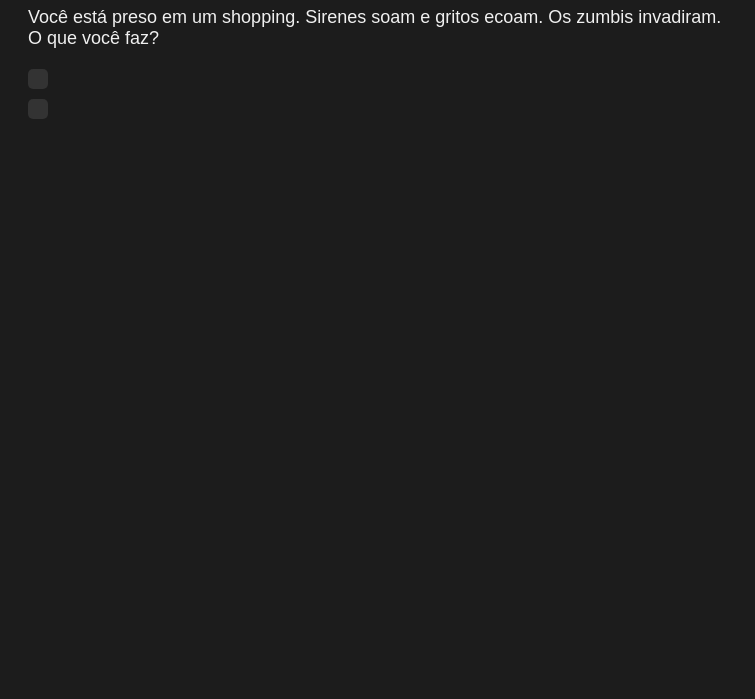
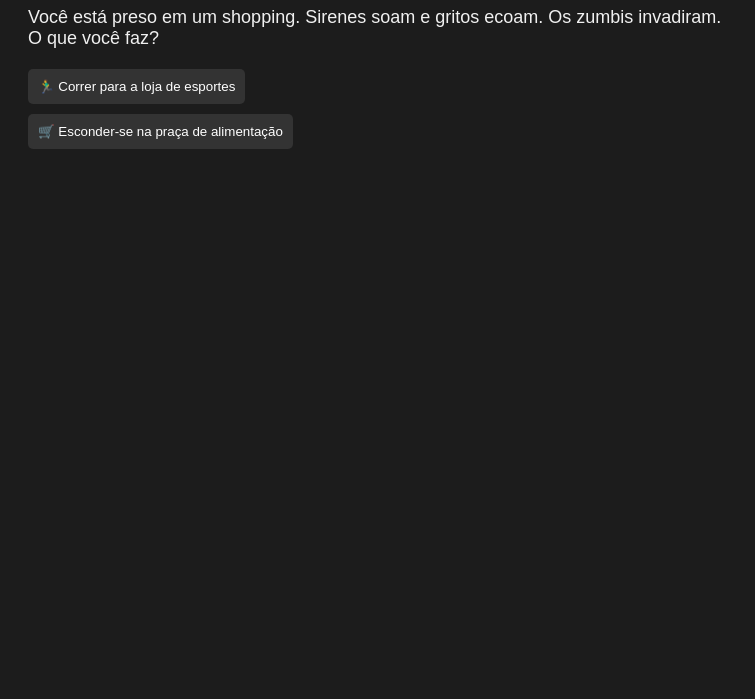
Before and after one commit to WMiguel207/JS, a plain HTML site: page Historia/index.html in a window 1280 px wide. Shown: the part 101-800 px from the top of the page, without its empty margins (0-755 px from the left). Drawn offline with Linux system fonts and the light colour scheme.

Commit message:
modificação 2 (historia)

```diff
--- a/Historia/index.html
+++ b/Historia/index.html
@@ -1,7 +1,7 @@
 <!DOCTYPE html>
 <html lang="pt-BR">
   <head>
-  <meta charset="UTF-8">
+    <meta charset="UTF-8" />
     <title>Shopping Morto</title>
     <style>
       body {
@@ -40,77 +40,103 @@
 
       const cenas = {
         inicio: {
-        texto: "Você está preso em um shopping. Sirenes soam e gritos ecoam. Os zumbis invadiram.<br> O que você faz?",
+          texto:
+            "Você está preso em um shopping. Sirenes soam e gritos ecoam. Os zumbis invadiram.<br> O que você faz?",
           escolhas: [
-          { texto: "🏃‍♂️ Correr para a loja de esportes", proximaCena: "esportes" },
-          { texto: "🛒 Esconder-se na praça de alimentação", proximaCena: "praca" }
-        ]
+            {
+              texto: "🏃‍♂️ Correr para a loja de esportes",
+              proximaCena: "esportes",
+            },
+            {
+              texto: "🛒 Esconder-se na praça de alimentação",
+              proximaCena: "praca",
+            },
+          ],
         },
         esportes: {
-        texto: "Você pega um taco de beisebol e tênis novos. De repente, um zumbi aparece pela porta!",
+          texto:
+            "Você pega um taco de beisebol e tênis novos. De repente, um zumbi aparece pela porta!",
           escolhas: [
             { texto: "⚾ Atacar o zumbi", proximaCena: "atacar" },
-          { texto: "🚪 Correr para a escada de incêndio", proximaCena: "escada" }
-        ]
+            {
+              texto: "🚪 Correr para a escada de incêndio",
+              proximaCena: "escada",
+            },
+          ],
         },
         praca: {
-        texto: "Você se esconde atrás de uma lanchonete. Um grupo de sobreviventes aparece.",
+          texto:
+            "Você se esconde atrás de uma lanchonete. Um grupo de sobreviventes aparece.",
           escolhas: [
             { texto: "🤝 Juntar-se a eles", proximaCena: "grupo" },
-          { texto: "🙅‍♂️ Ficar sozinho", proximaCena: "sozinho" }
-        ]
+            { texto: "🙅‍♂️ Ficar sozinho", proximaCena: "sozinho" },
+          ],
         },
         atacar: {
           texto: "Você derrota o zumbi, mas chama atenção de outros! ⚠️",
           escolhas: [
-          { texto: "🏃 Fugir para a escada de incêndio", proximaCena: "escada" },
-          { texto: "🔒 Trancar-se na loja", proximaCena: "preso" }
-        ]
+            {
+              texto: "🏃 Fugir para a escada de incêndio",
+              proximaCena: "escada",
+            },
+            { texto: "🔒 Trancar-se na loja", proximaCena: "preso" },
+          ],
         },
         escada: {
-        texto: "Você sobe correndo. No topo, encontra a saída trancada. Uma figura misteriosa aparece com uma chave.",
+          texto:
+            "Você sobe correndo. No topo, encontra a saída trancada. Uma figura misteriosa aparece com uma chave.",
           escolhas: [
             { texto: "👤 Confiar na pessoa", proximaCena: "confia" },
-          { texto: "🔫 Ameaçar e pegar a chave à força", proximaCena: "forca" }
-        ]
+            {
+              texto: "🔫 Ameaçar e pegar a chave à força",
+              proximaCena: "forca",
+            },
+          ],
         },
         preso: {
-        texto: "Você se tranca, mas não há saída. Os zumbis quebram a vitrine. 🧟‍♂️💥",
+          texto:
+            "Você se tranca, mas não há saída. Os zumbis quebram a vitrine. 🧟‍♂️💥",
           escolhas: [],
-        final: "☠️ Final Ruim: preso e devorado."
+          final: "☠️ Final Ruim: preso e devorado.",
         },
         grupo: {
-        texto: "O grupo te aceita. Juntos, planejam uma fuga pelos dutos de ar.",
+          texto:
+            "O grupo te aceita. Juntos, planejam uma fuga pelos dutos de ar.",
           escolhas: [
             { texto: "🚷 Ir na frente", proximaCena: "duto_morte" },
-          { texto: "👣 Deixar outro ir primeiro", proximaCena: "duto_fuga" }
-        ]
+            { texto: "👣 Deixar outro ir primeiro", proximaCena: "duto_fuga" },
+          ],
         },
         sozinho: {
-        texto: "Você tenta se esgueirar até a saída sozinho, mas cai em uma armadilha de outro sobrevivente.",
+          texto:
+            "Você tenta se esgueirar até a saída sozinho, mas cai em uma armadilha de outro sobrevivente.",
           escolhas: [],
-        final: "☠️ Final Ruim: morto por humanos paranoicos."
+          final: "☠️ Final Ruim: morto por humanos paranoicos.",
         },
         confia: {
-        texto: "A pessoa abre a porta e vocês escapam para o telhado, onde um helicóptero aguarda.",
+          texto:
+            "A pessoa abre a porta e vocês escapam para o telhado, onde um helicóptero aguarda.",
           escolhas: [],
-        final: "🚁 Final Bom: fuga de helicóptero bem-sucedida!"
+          final: "🚁 Final Bom: fuga de helicóptero bem-sucedida!",
         },
         forca: {
-        texto: "Você consegue a chave, mas a figura misteriosa atira em você. Você abre a porta ferido.",
+          texto:
+            "Você consegue a chave, mas a figura misteriosa atira em você. Você abre a porta ferido.",
           escolhas: [],
-        final: "🩸 Final Neutro: escapou, mas gravemente ferido."
+          final: "🩸 Final Neutro: escapou, mas gravemente ferido.",
         },
         duto_morte: {
-        texto: "O duto cede com seu peso. Você cai no meio de zumbis famintos.",
+          texto:
+            "O duto cede com seu peso. Você cai no meio de zumbis famintos.",
           escolhas: [],
-        final: "☠️ Final Ruim: morte dolorosa nos dutos."
+          final: "☠️ Final Ruim: morte dolorosa nos dutos.",
         },
         duto_fuga: {
-        texto: "O outro sobrevive, e te puxa com segurança. Vocês escapam pelos fundos do shopping.",
+          texto:
+            "O outro sobrevive, e te puxa com segurança. Vocês escapam pelos fundos do shopping.",
           escolhas: [],
-        final: "🚪 Final Bom: fuga bem-sucedida com aliados."
-      }
+          final: "🚪 Final Bom: fuga bem-sucedida com aliados.",
+        },
       };
 
       function mostrarCena(key) {
@@ -125,20 +151,21 @@
 
           const restartBtn = document.createElement("button");
           restartBtn.className = "escolha";
-        restartBtn.textoContent = "🔁 Jogar Novamente";
+          restartBtn.textContent = "🔁 Jogar Novamente";
           restartBtn.onclick = () => mostrarCena("inicio");
           escolhasElement.appendChild(restartBtn);
           return;
         }
 
-      scene.escolhas.forEach(escolha => {
+        scene.escolhas.forEach((escolha) => {
           const btn = document.createElement("button");
           btn.className = "escolha";
-        btn.textoContent = escolha.texto;
+          btn.textContent = escolha.texto;
           btn.onclick = () => mostrarCena(escolha.proximaCena);
           escolhasElement.appendChild(btn);
         });
       }
+
       mostrarCena("inicio");
     </script>
   </body>
```
Lines whose indentation alone changed are shown as unchanged.
